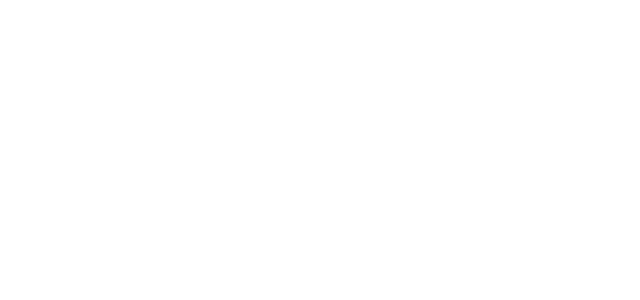
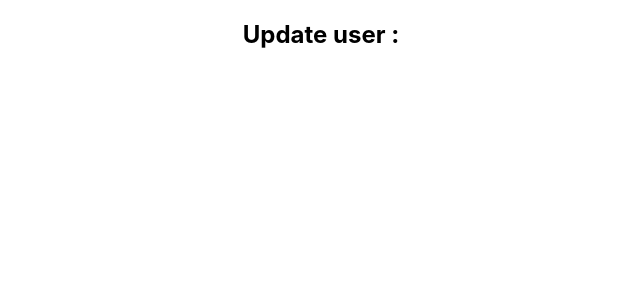
Before and after one commit to rasel-gannicus/node-with-react-first-try, a React (Create React App) app: page /updateUser in a window 1280 px wide. Before the commit this address had no page. Shown: the top 300 px of the page, without its empty margins (319-959 px from the left). Built offline with nearby package versions, Linux system fonts and the light colour scheme.

Commit message:
update user in mongodb

```diff
--- a/src/App.js
+++ b/src/App.js
@@ -4,6 +4,7 @@ import { useEffect, useState } from 'react';
 import { Route, Router, Routes } from 'react-router-dom';
 import AddUser from './Components/AddUser/AddUser';
 import Home from './Components/Home/Home';
+import UpdateUser from './Components/UpdateUser/UpdateUser';
 
 function App() {
   // const [players, setPlayers] = useState([]);
@@ -35,6 +36,7 @@ function App() {
       <Routes>
         <Route path='/' element={<Home></Home>} ></Route>
         <Route path='/addUser' element={<AddUser></AddUser>} ></Route>
+        <Route path='/updateUser' element={<UpdateUser></UpdateUser>}></Route>
       </Routes>
     </div>
   );
--- /dev/null
+++ b/src/Components/UpdateUser/UpdateUser.js
@@ -0,0 +1,13 @@
+import React from 'react';
+import { useParams } from 'react-router-dom';
+
+const UpdateUser = () => {
+    const {id} = useParams();
+    return (
+        <div>
+            <h2>Update user : {id} </h2>
+        </div>
+    );
+};
+
+export default UpdateUser;
```
